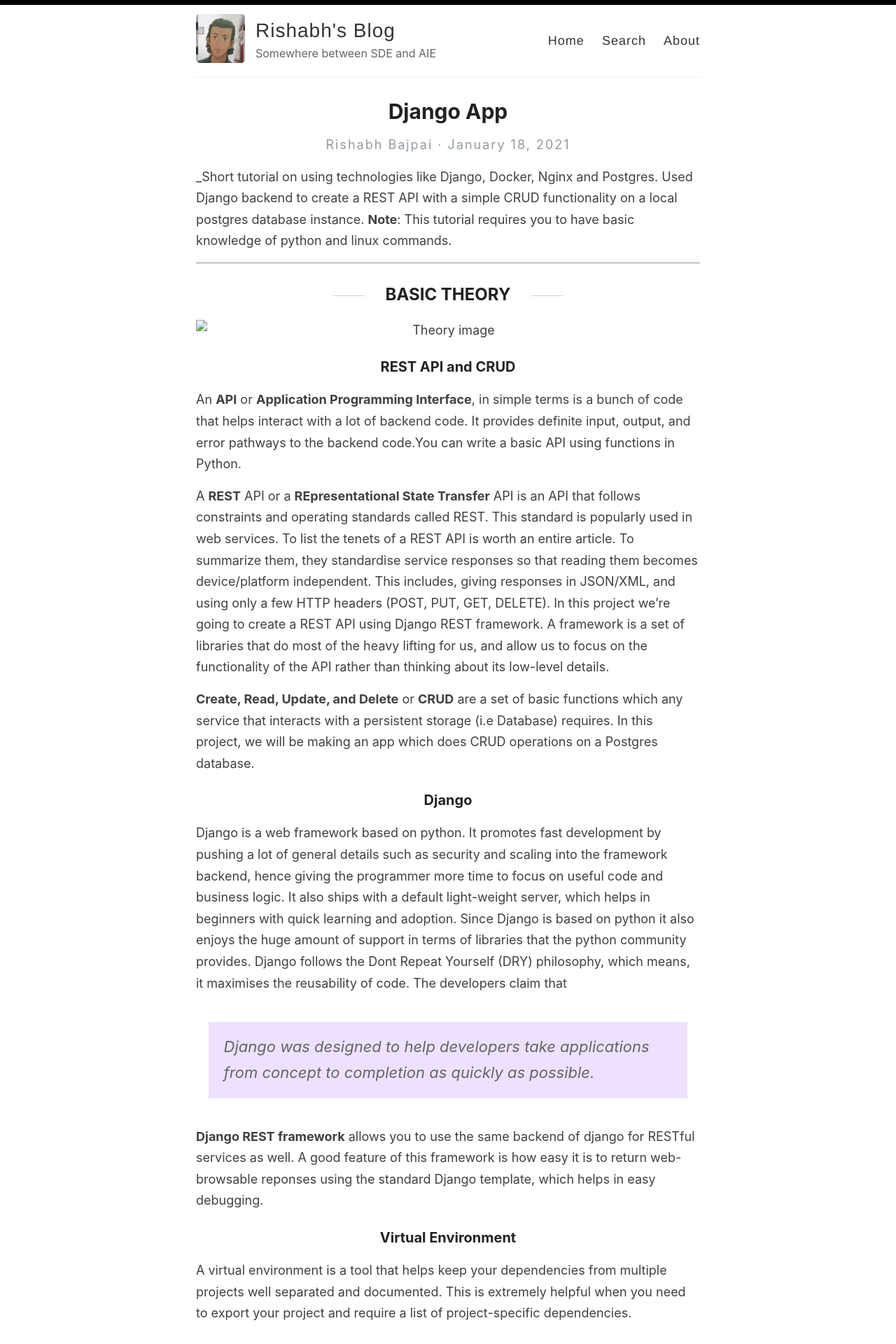
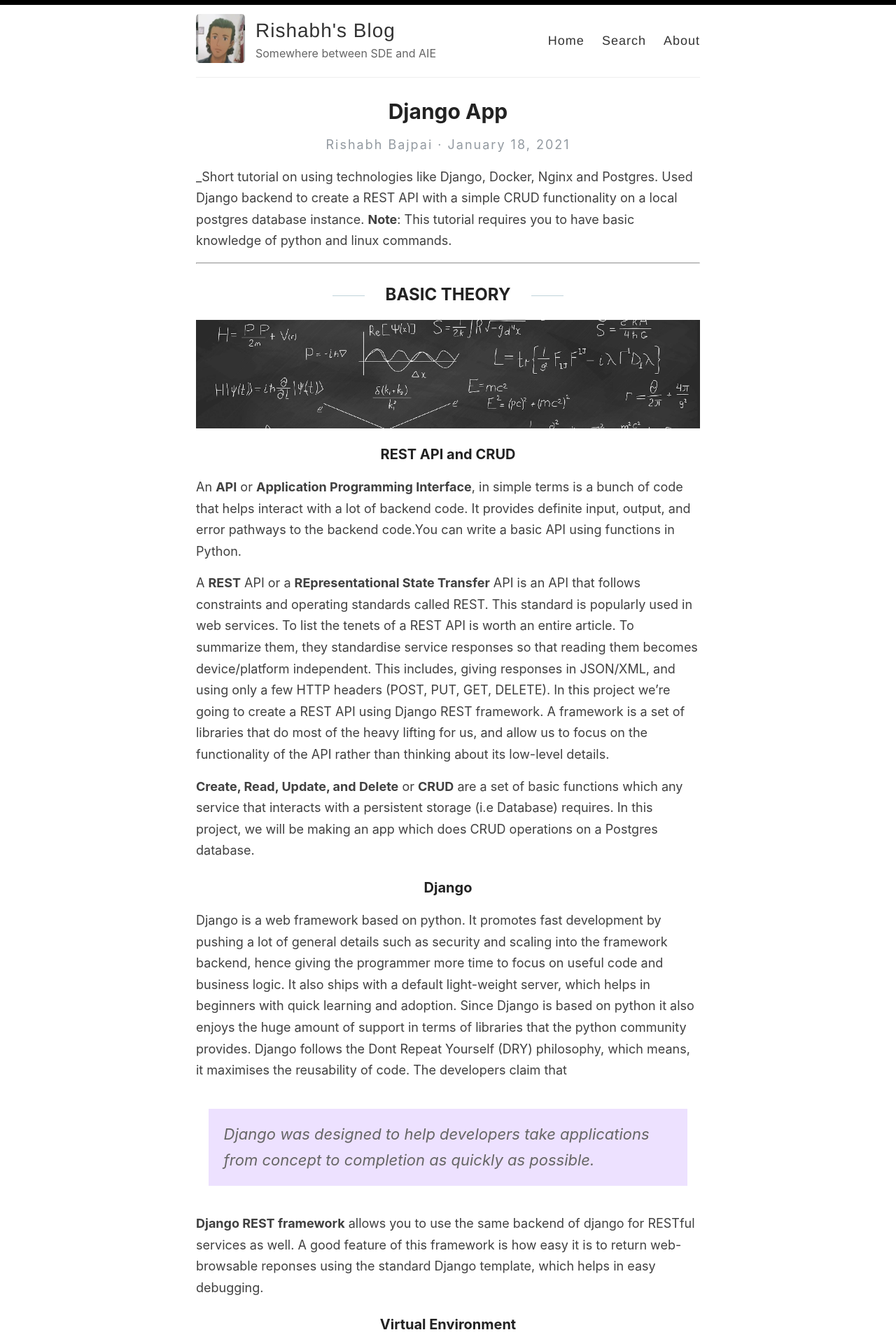
Before and after one commit to CodeSeeker99/codeseeker99.github.io, a Jekyll site: the page built from _posts/2021-01-18-Django-App.md, in a window 1280 px wide. Shown: the top 1920 px of the page at 70% size. Built offline with Jekyll 4.4.1, drawn with Linux system fonts in a browser that asks for light colours; our own code applies the rules of GitHub Pages for plain Markdown files.

Commit message:
Update 2021-01-18-Django-App.md

```diff
--- a/_posts/2021-01-18-Django-App.md
+++ b/_posts/2021-01-18-Django-App.md
@@ -9,7 +9,7 @@ _Short tutorial on using technologies like Django, Docker, Nginx and Postgres. U
 
 ## BASIC THEORY
 
-![Theory image]({{site.baseurl}}/_posts/Screenshot from 2021-01-18 20-10-37.png)
+![Theory image]({{site.baseurl}}/images/Screenshot from 2021-01-18 20-10-37.png)
 
 
 ### REST API and CRUD
```
